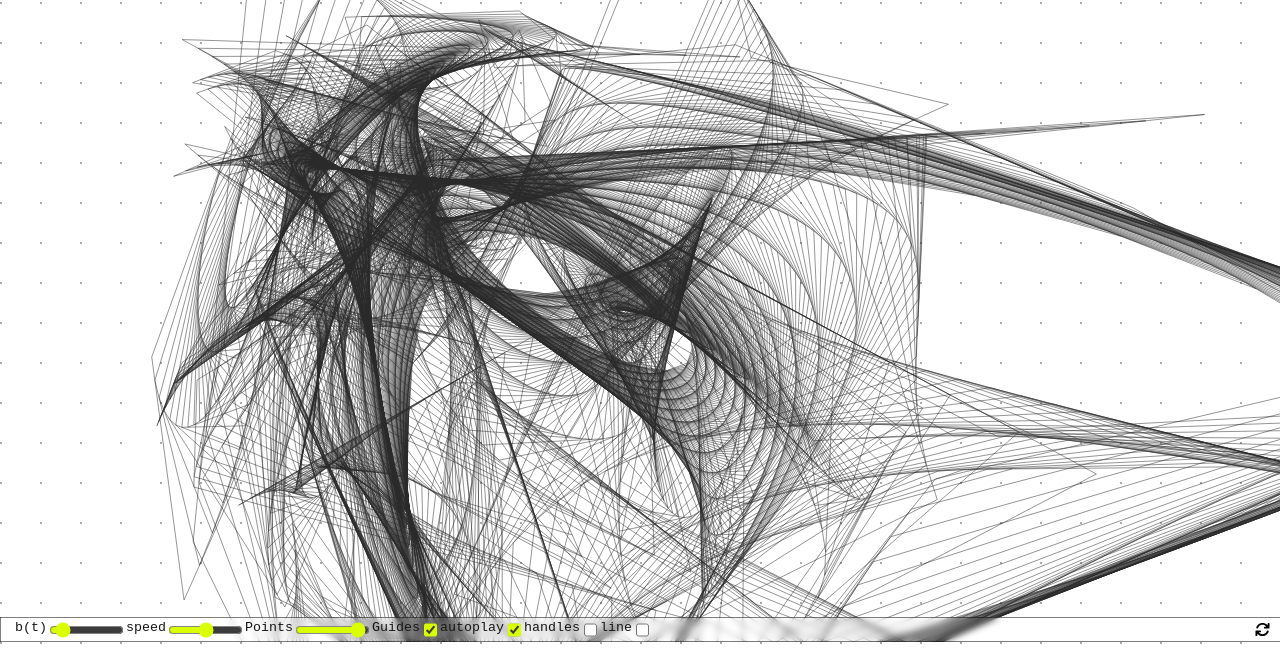
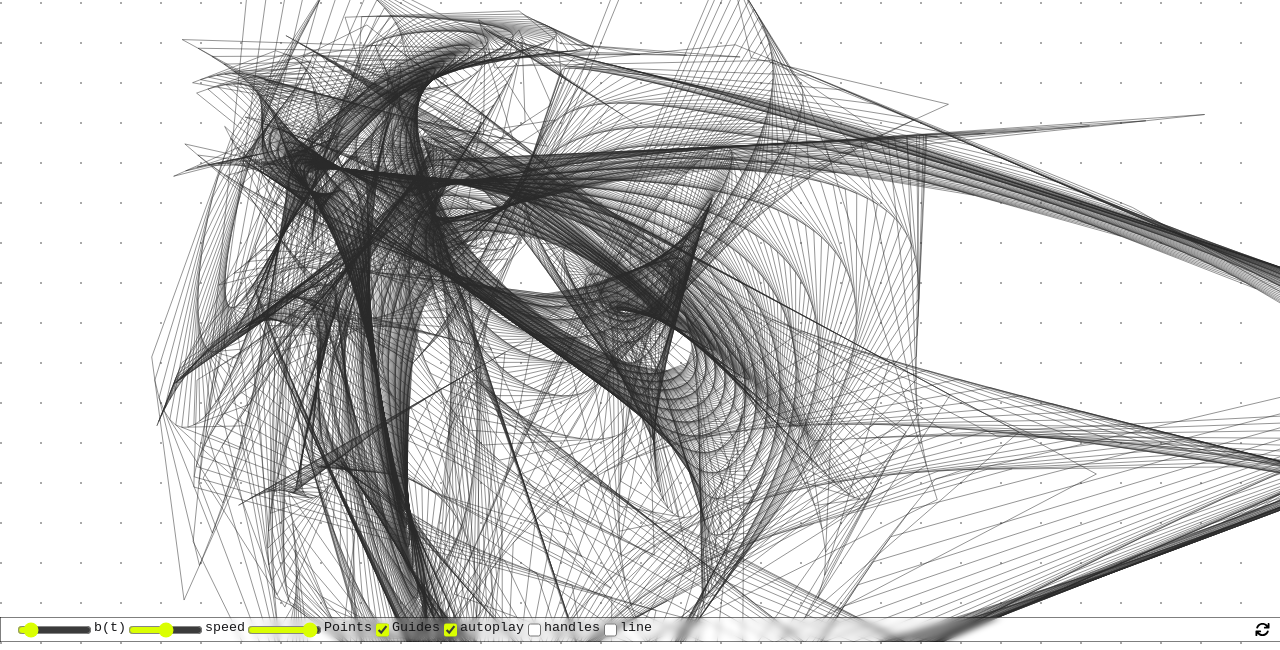
Before and after one commit to oopera/Bezier4, a website built with Vite: page index.html in a window 1280 px wide. Shown: the part 158-808 px from the top of the page. Built offline with nearby package versions, Linux system fonts and the light colour scheme.

Commit message:
Fixed some more stuff

```diff
--- a/style.css
+++ b/style.css
@@ -153,6 +153,7 @@ label {
   padding: 0;
   margin: 0;
   display: flex;
-  flex-direction: row;
+
+  flex-direction: row-reverse;
   justify-content: space-between;
 }
```
Also changed, not shown: main.js (+0 -27 lines).
